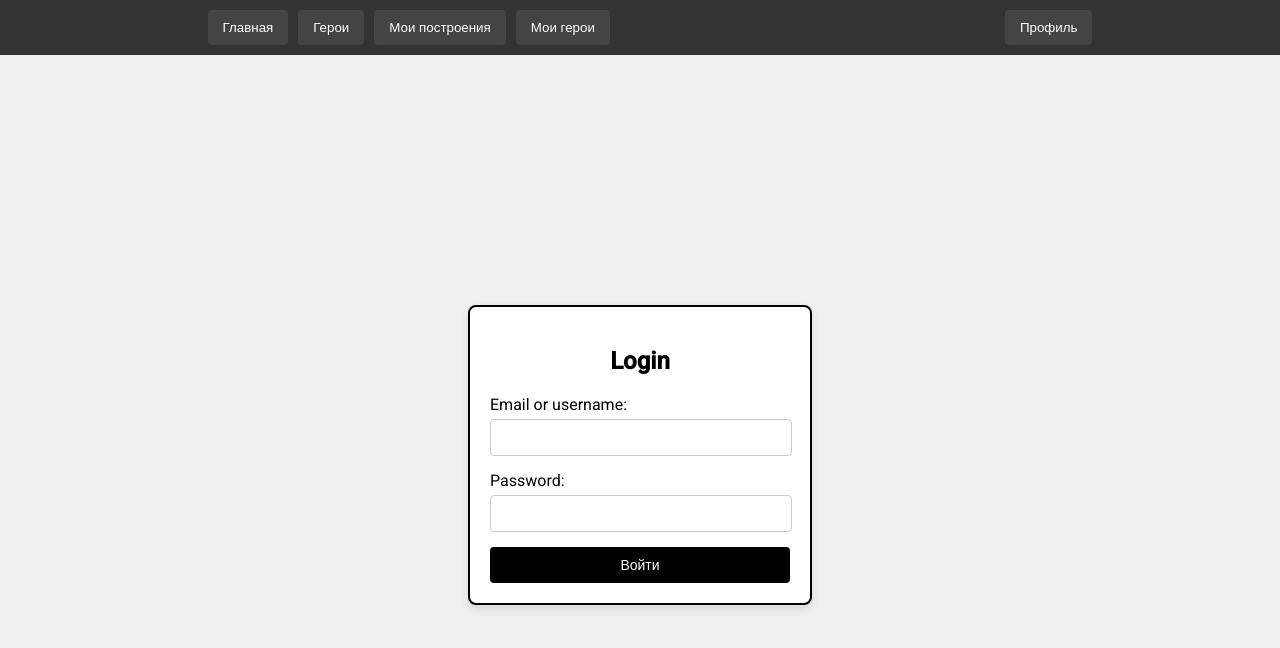
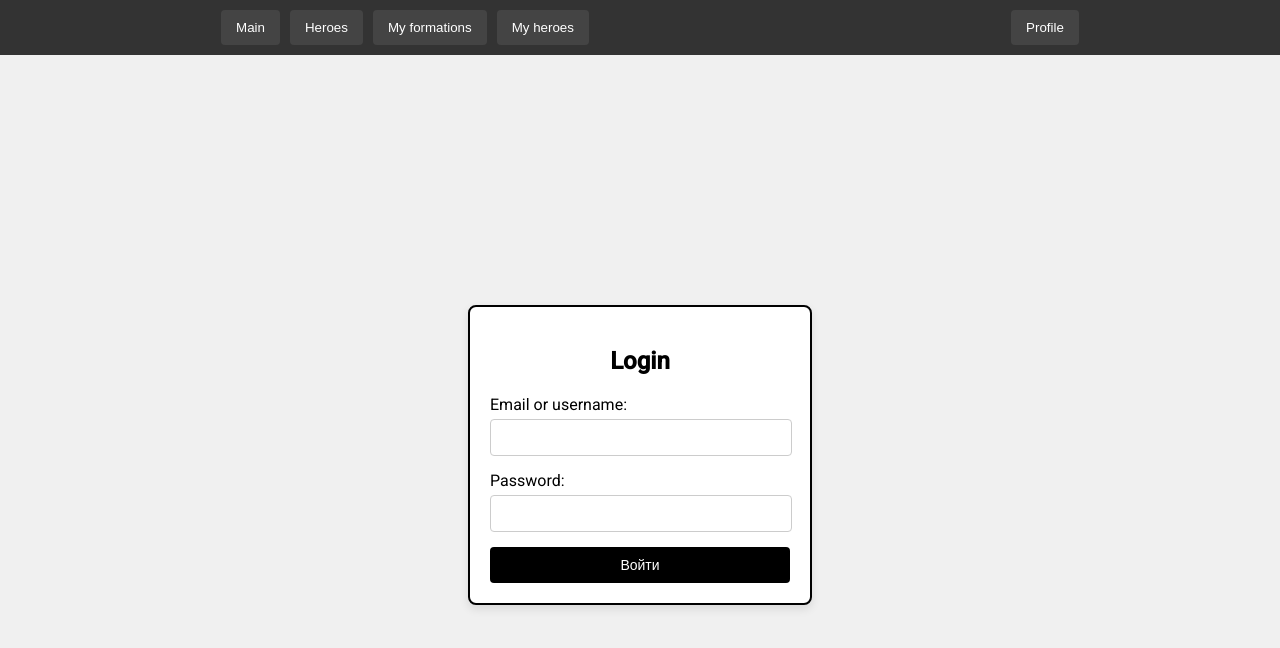
Before and after one commit to STIMUSHKA/afk, an Angular app in the folder afk/: page /login in a window 1280 px wide. Shown: the top 648 px of the page. Built offline with nearby package versions, Linux system fonts and the light colour scheme.

Commit message:
navbar eng

```diff
--- a/afk/src/app/navbar/navbar.component.html
+++ b/afk/src/app/navbar/navbar.component.html
@@ -1,15 +1,15 @@
 <nav class="navbar">
     <div class="navbar-container">
       <div class="menu-items">
-          <button (click)="navigateToHome()">Главная</button>
-          <button (click)="navigateToHeroes()">Герои</button>
-          <button (click)="navigateToPacks()">Мои построения</button>
-          <button (click)="navigateToMyHeroes()">Мои герои</button>
+          <button (click)="navigateToHome()">Main</button>
+          <button (click)="navigateToHeroes()">Heroes</button>
+          <button (click)="navigateToPacks()">My formations</button>
+          <button (click)="navigateToMyHeroes()">My heroes</button>
       </div>
 
       <div class="menu-items">
-        <button (click)="navigateToProfile()">Профиль</button>
-        <button *ngIf="loggedIn" (click)="logout()">Выйти</button>
+        <button (click)="navigateToProfile()">Profile</button>
+        <button *ngIf="loggedIn" (click)="logout()">Log out</button>
       </div>
     </div>
   </nav>
--- a/afk/src/app/navbar/navbar.component.ts
+++ b/afk/src/app/navbar/navbar.component.ts
@@ -26,7 +26,7 @@ export class NavbarComponent implements OnInit {
     this.router.navigate(['/heroes'])
   }
   navigateToPacks() {
-    this.router.navigate(['/packs'])
+    this.router.navigate(['/my-formations'])
   }
   navigateToMyHeroes() {
     this.router.navigate(['/my-heroes'])
```
